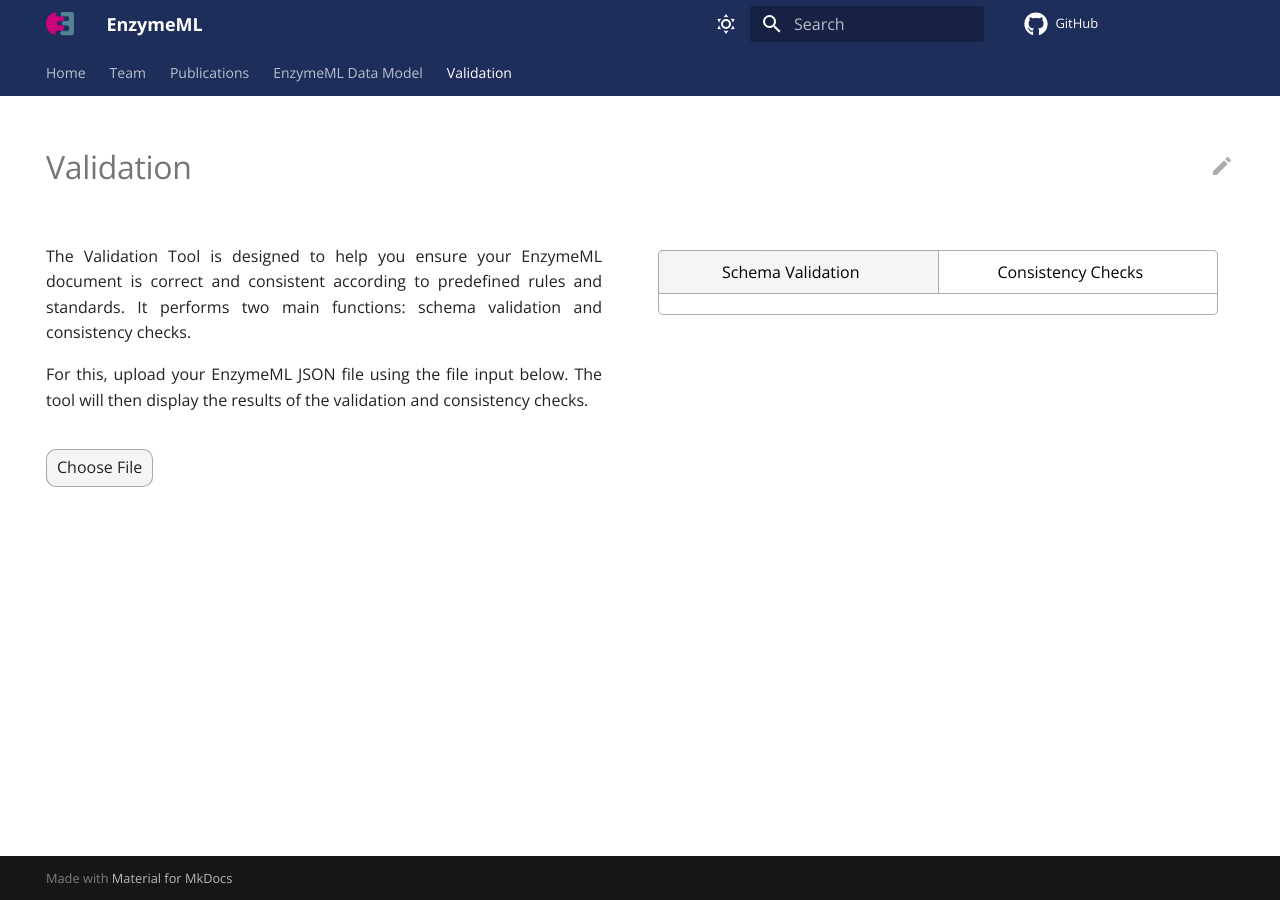
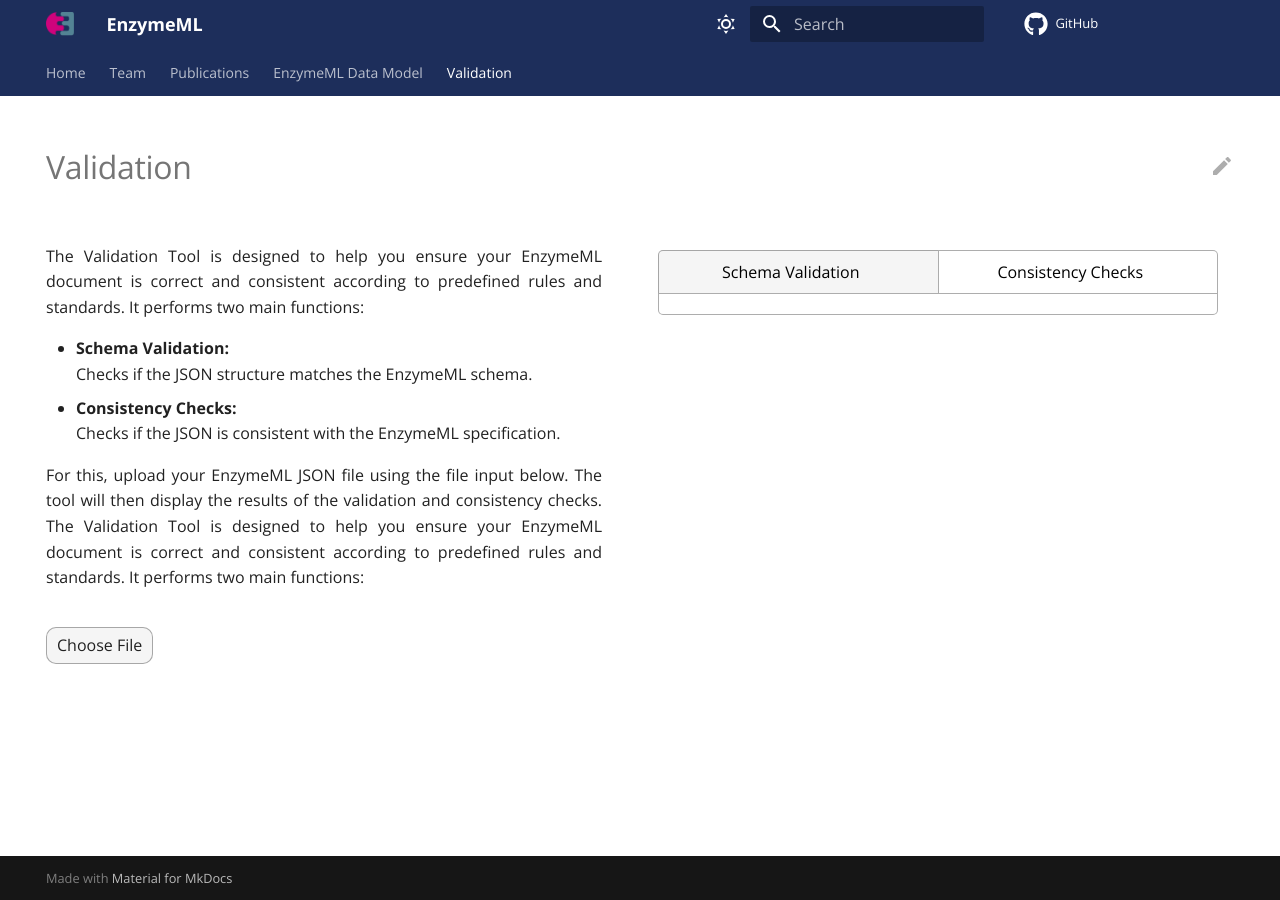
Before and after one commit to EnzymeML/enzymeml-specifications, an MkDocs documentation site: the page built from docs/validation.md, in a window 1280 px wide. Built offline with MkDocs 1.6.1 and Material for MkDocs 9.7.7, drawn with Linux system fonts in a browser that asks for light colours; comment, search, counter and statistics services are not loaded.

Commit message:
revise description

```diff
--- a/docs/validation.md
+++ b/docs/validation.md
@@ -7,10 +7,25 @@ hide:
 <div class="container">
   <div class="instructions">
     <p>
-      The Validation Tool is designed to help you ensure your EnzymeML document is correct and consistent according to predefined rules and standards. It performs two main functions: schema validation and consistency checks.
+      The Validation Tool is designed to help you ensure your EnzymeML document is correct and consistent according to predefined rules and standards. It performs two main functions:
     </p>
+    <ul>
+      <li>
+        <strong>Schema Validation:</strong>
+        <br>
+          Checks if the JSON structure matches the EnzymeML schema.
+        </br>
+      </li>
+      <li>
+        <strong>Consistency Checks:</strong>
+        <br>
+          Checks if the JSON is consistent with the EnzymeML specification.
+        </br>
+      </li>
+    </ul>
     <p>
       For this, upload your EnzymeML JSON file using the file input below. The tool will then display the results of the validation and consistency checks.
+      The Validation Tool is designed to help you ensure your EnzymeML document is correct and consistent according to predefined rules and standards. It performs two main functions:
     </p>
     <label for="file-input" class="upload-label">Choose File</label>
     <input type="file" id="file-input" class="upload-input" />
```
